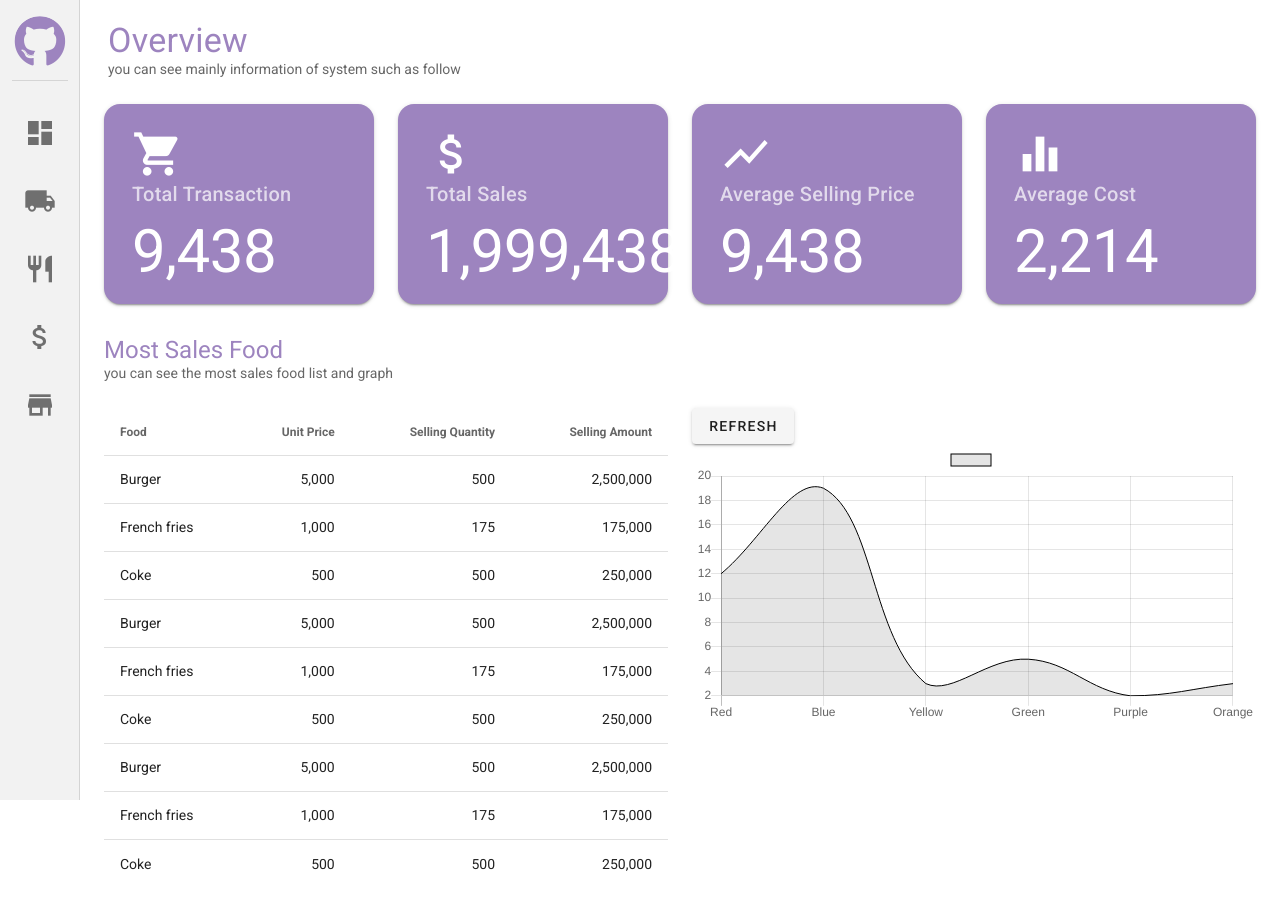
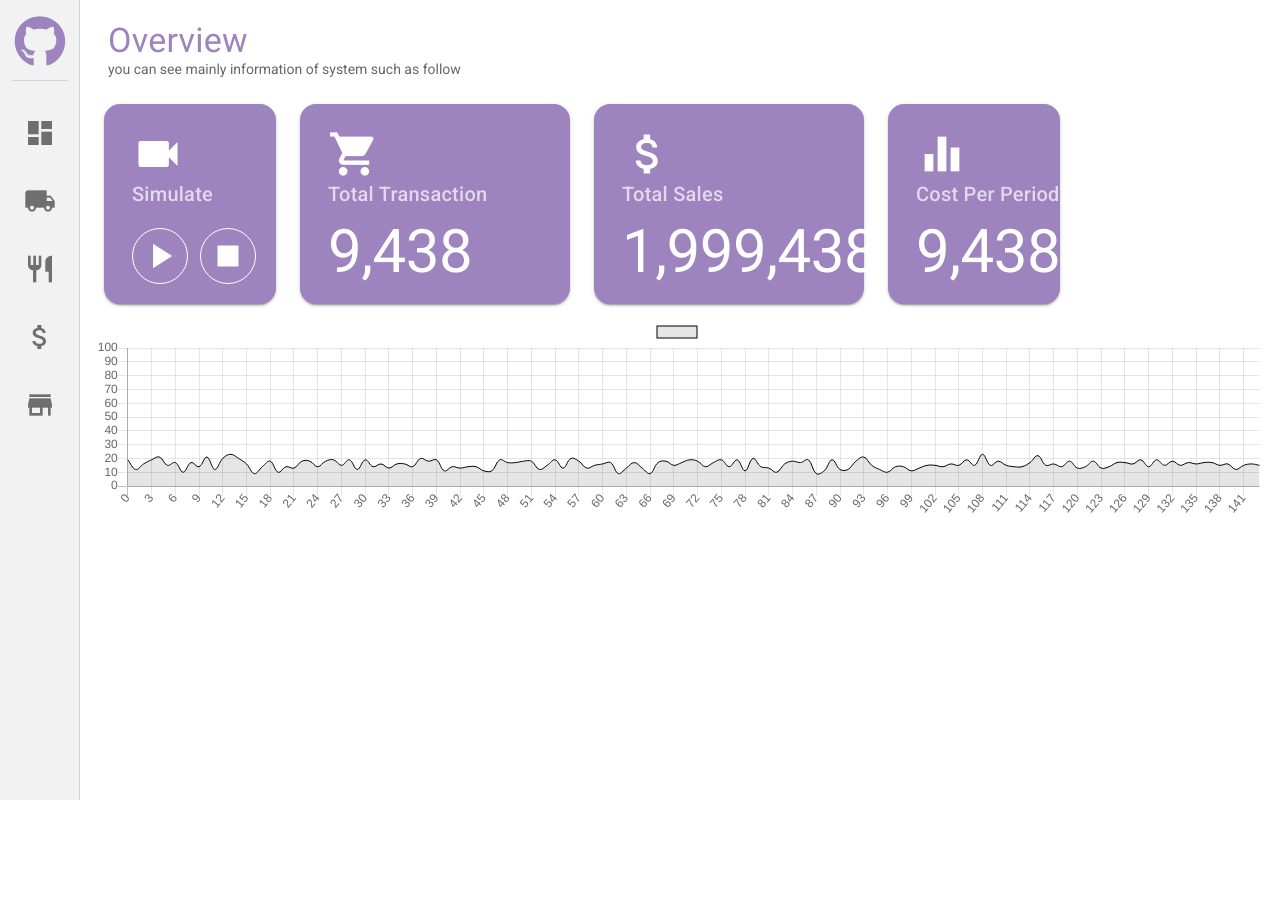
Before and after one commit to Ohmry/food-management-system, a Vue app: page /dashboard in a window 1280 px wide. After the commit the page ends 800 px from the top, so only its background shows below. Built offline with nearby package versions, Linux system fonts and the light colour scheme.

Commit message:
create Dashboard View

```diff
--- a/src/App.vue
+++ b/src/App.vue
@@ -11,7 +11,26 @@
 
 <script>
 export default {
-  name: 'App'
+  name: 'App',
+  created () {
+    /** create dummy transaction */
+    let foodsCount = this.$store.state.foods.length
+    for (let i = 0; i < 144; i++) {
+      for (let j = 0; j < 5; j++) {
+        let randomFoodId = Math.floor(Math.random() * (foodsCount - 1) + 1)
+        let food = this.$store.state.foods.find(food => food.id == randomFoodId)
+        let randomQuantity = Math.floor(Math.random() * 5 + 1)
+        this.$store.state.transaction.push({
+          transactionId: i + 1,
+          saleTime: i,
+          foodId: food.id,
+          foodName: food.name,
+          quantity: randomQuantity,
+          totalAmount: food.price * randomQuantity
+        })
+      }
+    }
+  }
 };
 </script>
 
--- a/src/components/Chart/BaseChart.vue
+++ b/src/components/Chart/BaseChart.vue
@@ -19,7 +19,6 @@ export default {
     }
   },
   mounted () {
-    console.log(this.height)
     const context = document.getElementById('chart-board')
     this.chart = new Chart(context, {
       type: this.type,
--- a/src/components/Common/AppButton.vue
+++ b/src/components/Common/AppButton.vue
@@ -5,21 +5,27 @@
     :outlined="outlined"
     :depressed="depressed"
     :color="color"
+    :fab="fab"
+    :small="small"
   >
-    <v-icon class="mr-2" color="#9D84BF" v-text="icon"></v-icon>
+    <v-icon :class="{ 'mr-2': this.text != null }" :color="this.color" v-text="icon" :size="iconSize"></v-icon>
       {{ text }}
   </v-btn>
 </template>
 
 <script>
 export default {
-  props: ['text', 'icon', 'outlined', 'depressed', 'color'],
-  data: () => ({
+  props: ['text', 'icon', 'outlined', 'depressed', 'color', 'fab', 'small', 'white', 'iconSize'],
+  computed: {
     buttonStyle: {
-      color: '#9D84BF',
-      backgroundColor: 'transparent'
+      get () {
+        return {
+          color: this.white != undefined ? '#FFFFFF' : '#9D84BF',
+          backgroundColor: 'transparent'
+        }
+      }
     }
-  }),
+  },
   methods: {
     onClick (e) {
       this.$emit('click', e)
--- a/src/store/index.js
+++ b/src/store/index.js
@@ -90,7 +90,8 @@ export default new Vuex.Store({
           { id: 7, amount: 1 }
         ]
       }
-    ]
+    ],
+    transaction: []
   },
   mutations: {
     [MT_SAVE_FOOD] (state, payload) {
--- a/src/views/DashBoard.vue
+++ b/src/views/DashBoard.vue
@@ -8,6 +8,32 @@
       <v-item-group>
         <v-container fluid>
           <v-row justify="start">
+            <v-col cols="12" md="2">
+              <v-item v-slot="{ active }">
+                <v-card class="d-flex rounded-xl"
+                  :color="active ? '#58238C' : '#9D84BF'"
+                  dark height="200"
+                  style="user-select: none">
+                  <v-row>
+                    <v-col cols="12" sm="12" class="my-3 mx-3">
+                      <v-list-item three-line>
+                        <v-list-item-content>
+                          <div>
+                            <v-icon size="52">videocam</v-icon>
+                          </div>
+                          <v-list-item-subtitle class="text-h6">Simulate</v-list-item-subtitle>
+                          <v-list-item-title class="py-5">
+                            <AppButton outlined fab white icon="play_arrow" iconSize="42" class="mr-3" />
+                            <!-- <AppButton outlined fab white icon="pause" iconSize="42" class="mr-3" /> -->
+                            <AppButton outlined fab white icon="stop" iconSize="42" />
+                          </v-list-item-title>
+                        </v-list-item-content>
+                      </v-list-item>
+                    </v-col>
+                  </v-row>
+                </v-card>
+              </v-item>
+            </v-col>
             <v-col cols="12" md="3">
               <OverviewItem
                 title="Total Transaction"
@@ -22,65 +48,23 @@
                 value="1,999,438"
               />
             </v-col>
-            <v-col cols="12" md="3">
+            <v-col cols="12" md="2">
               <OverviewItem
-                title="Average Selling Price"
-                icon="show_chart"
+                title="Cost Per Period"
+                icon="equalizer"
                 value="9,438"
-              />
-            </v-col>
-            <v-col cols="12" md="3">
-              <OverviewItem
-                title="Average Cost"
-                icon="equalizer"
-                value="2,214"
               />
             </v-col>
           </v-row>
         </v-container>
       </v-item-group>
-      <v-container fluid>
-        <ViewSubTitle
-          title="Most Sales Food"
-          description="you can see the most sales food list and graph"
+      <LineChart
+          ref="chart"
+          :labels="this.chart.labels"
+          :data="this.chart.data"
+          :options="this.chart.options"
+          height="200px"
         />
-        <v-row>
-          <v-col cols="12" md="6" sm="1">
-            <v-data-table
-              :headers="table.headers"
-              :items="table.datasets"
-              :hide-default-footer="true"
-              :items-per-page="9"
-            >
-              <template v-slot:item.amount="{ item }">
-                {{
-                  item.amount
-                    .toString()
-                    .replace(/(\d)(?=(?:\d{3})+(?!\d))/g, '$1,')
-                }}
-              </template>
-              <template v-slot:item.quantity="{ item }">
-                {{
-                  item.quantity
-                    .toString()
-                    .replace(/(\d)(?=(?:\d{3})+(?!\d))/g, '$1,')
-                }}
-              </template>
-              <template v-slot:item.unitPrice="{ item }">
-                {{
-                  item.unitPrice
-                    .toString()
-                    .replace(/(\d)(?=(?:\d{3})+(?!\d))/g, '$1,')
-                }}
-              </template>
-            </v-data-table>
-          </v-col>
-          <v-col cols="12" md="6" sm="1">
-            <v-btn @click="refreshData">Refresh</v-btn>
-            <LineChart ref="chart" :labels="this.chart.labels" :data="this.chart.data" :options="this.chart.options" />
-          </v-col>
-        </v-row>
-      </v-container>
     </v-container>
   </v-app>
 </template>
@@ -97,90 +81,53 @@ export default {
   data: () => ({
     /** Summary */
     summary: {
-      data: null
+      data: null,
     },
-    /** Table */
-    table: {
-      headers: [
-        { text: 'Food', value: 'name' },
-        { text: 'Unit Price', value: 'unitPrice', align: 'end' },
-        { text: 'Selling Quantity', value: 'quantity', align: 'end' },
-        { text: 'Selling Amount', value: 'amount', align: 'end' }
-      ],
-      datasets: [
-        {
-          name: 'Burger',
-          quantity: '500',
-          unitPrice: '5000',
-          amount: '2500000'
-        },
-        {
-          name: 'French fries',
-          quantity: '175',
-          unitPrice: '1000',
-          amount: '175000'
-        },
-        { name: 'Coke', quantity: '500', unitPrice: '500', amount: '250000' },
-        {
-          name: 'Burger',
-          quantity: '500',
-          unitPrice: '5000',
-          amount: '2500000'
-        },
-        {
-          name: 'French fries',
-          quantity: '175',
-          unitPrice: '1000',
-          amount: '175000'
-        },
-        { name: 'Coke', quantity: '500', unitPrice: '500', amount: '250000' },
-        {
-          name: 'Burger',
-          quantity: '500',
-          unitPrice: '5000',
-          amount: '2500000'
-        },
-        {
-          name: 'French fries',
-          quantity: '175',
-          unitPrice: '1000',
-          amount: '175000'
-        },
-        { name: 'Coke', quantity: '500', unitPrice: '500', amount: '250000' },
-        {
-          name: 'Burger',
-          quantity: '500',
-          unitPrice: '5000',
-          amount: '2500000'
-        },
-        {
-          name: 'French fries',
-          quantity: '175',
-          unitPrice: '1000',
-          amount: '175000'
-        },
-        { name: 'Coke', quantity: '500', unitPrice: '500', amount: '250000' }
-      ]
-    },
+    timer: undefined,
     /** Chart */
     chart: {
-      labels: ['Red', 'Blue', 'Yellow', 'Green', 'Purple', 'Orange'],
-      data: [12, 19, 3, 5, 2, 3],
+      labels: [],
+      data: [],
       options: {
+        maintainAspectRatio: false,
         scales: {
-          y: {
-            beginAtZero: true
-          }
+          yAxes: [
+            {
+              ticks: {
+                min: 0,
+                stepSize: 10,
+                max: 100
+              }
+            }
+          ]
         }
       }
-    }
+    },
   }),
   methods: {
-    refreshData () {
+    refreshData() {
       this.chart.data.push(Math.floor(Math.random() * 10 + 1))
       this.chart.data.shift()
       this.$refs.chart.update()
+    },
+  },
+  mounted () {
+    let group = {}
+    this.$store.state.transaction.map(transInfo => {
+      let index = transInfo.saleTime
+      if (group[index] == undefined) {
+        group[index] = transInfo.quantity
+      } else {
+        group[index] += transInfo.quantity
+      }
+    })
+
+    for(let i = 0; i < 144; i++) {
+      this.chart.labels.push(i)
+      this.chart.data.push(group[i])
     }
+
+    this.$refs.chart.update()
   }
 }
 </script>
```
Also changed, not shown: 1 other file (tests, documents, lock files or other folders).
